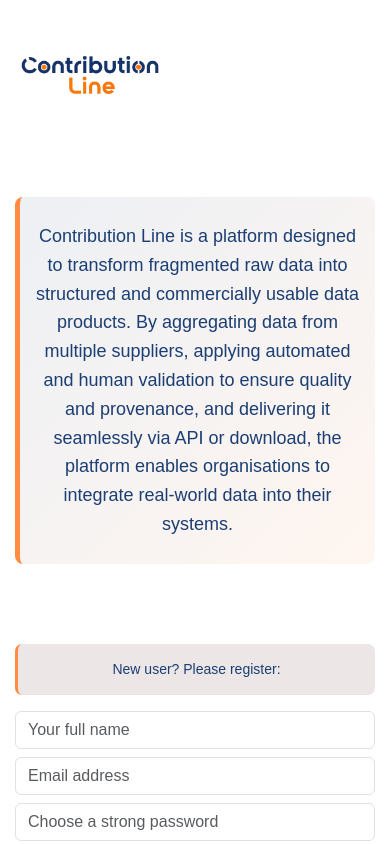
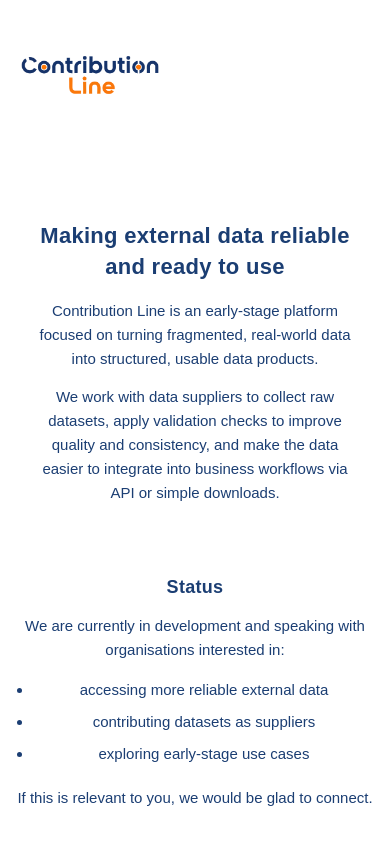
Before and after one commit to Alec-Hajinoff/Contribution_Line_Refinery, a React (Create React App) app in the folder React/: page / in a window 390 px wide. Shown: the top 844 px of the page. Built offline with nearby package versions, Linux system fonts and the light colour scheme.

Commit message:
24/4/26, 7:26

```diff
--- a/React/src/Main.css
+++ b/React/src/Main.css
@@ -5,94 +5,85 @@
 .intro-section {
   margin-bottom: 50px;
   padding: 40px 30px;
-  background: linear-gradient(
-    135deg,
-    rgba(27, 62, 115, 0.08) 0%,
-    rgba(255, 140, 66, 0.08) 100%
-  );
-  border-left: 5px solid #ff8c42;
-  border-radius: 8px;
+  background: transparent;
+  border-left: none;
+  border-radius: 0;
 }
 
 .intro-headline {
   color: #1b3e73;
   font-size: 32px;
   font-weight: 700;
-  margin-bottom: 15px;
+  margin-bottom: 20px;
   margin-top: 0;
   letter-spacing: 0.3px;
   line-height: 1.4;
 }
 
 .intro-text {
-  color: #ff8c42;
+  color: #1b3e73;
   font-size: 18px;
   line-height: 1.6;
-  margin: 0;
-  font-weight: 500;
+  margin-bottom: 16px;
+  margin-top: 0;
 }
 
-.value-points-section {
-  margin-top: 40px;
+.intro-text:last-of-type {
+  margin-bottom: 0;
+}
+
+.status-section {
+  margin-top: 48px;
+  margin-bottom: 48px;
 }
 
 .section-title {
   color: #1b3e73;
   font-size: 24px;
   font-weight: 600;
-  margin-bottom: 30px;
-  text-align: center;
+  margin-bottom: 20px;
+  margin-top: 0;
   letter-spacing: 0.3px;
 }
 
-.value-card {
-  background: #fff;
-  border: 1px solid #e0e0e0;
-  border-radius: 8px;
-  padding: 25px 20px;
-  text-align: center;
-  height: 100%;
-  transition: all 0.3s ease;
-  box-shadow: 0 2px 8px rgba(0, 0, 0, 0.08);
-}
-
-.value-card:hover {
-  border-color: #ff8c42;
-  box-shadow: 0 8px 16px rgba(27, 62, 115, 0.15);
-  transform: translateY(-4px);
-}
-
-.card-icon {
-  font-size: 48px;
-  margin-bottom: 15px;
-  display: inline-block;
-  line-height: 1;
-}
-
-.card-title {
+.status-intro {
   color: #1b3e73;
   font-size: 18px;
-  font-weight: 600;
-  margin-bottom: 12px;
+  line-height: 1.6;
+  margin-bottom: 16px;
   margin-top: 0;
 }
 
-.value-card:hover .card-title {
-  color: #ff8c42;
-}
-
-.card-description {
-  color: #555;
-  font-size: 14px;
-  line-height: 1.6;
-  margin: 0;
-}
-
-.development-paragraph {
+.status-list {
   color: #1b3e73;
   font-size: 18px;
   line-height: 1.6;
+  margin: 16px 0 20px 0;
+  padding-left: 24px;
+}
+
+.status-list li {
+  margin-bottom: 8px;
+}
+
+.status-closing {
+  color: #1b3e73;
+  font-size: 18px;
+  line-height: 1.6;
+  margin-top: 20px;
   margin-bottom: 0;
+}
+
+.contact-section {
+  margin-top: 48px;
+  margin-bottom: 20px;
+}
+
+.contact-email {
+  color: #1b3e73;
+  font-size: 18px;
+  line-height: 1.6;
+  margin: 0;
 }
 
 @media (max-width: 768px) {
@@ -103,38 +94,35 @@
 
   .intro-headline {
     font-size: 26px;
-    margin-bottom: 12px;
+    margin-bottom: 16px;
   }
 
   .intro-text {
     font-size: 16px;
+    margin-bottom: 14px;
   }
 
   .section-title {
     font-size: 20px;
-    margin-bottom: 20px;
+    margin-bottom: 16px;
   }
 
-  .value-card {
-    padding: 20px 15px;
-  }
-
-  .card-icon {
-    font-size: 40px;
-  }
-
-  .card-title {
+  .status-intro,
+  .status-list,
+  .status-list li,
+  .status-closing,
+  .contact-email {
     font-size: 16px;
   }
 
-  .card-description {
-    font-size: 13px;
+  .status-list {
+    padding-left: 20px;
   }
 }
 
 @media (max-width: 576px) {
   .intro-section {
-    padding: 25px 15px;
+    padding: 24px 16px;
   }
 
   .intro-headline {
@@ -149,7 +137,15 @@
     font-size: 18px;
   }
 
-  .card-icon {
-    font-size: 36px;
+  .status-intro,
+  .status-list,
+  .status-list li,
+  .status-closing,
+  .contact-email {
+    font-size: 15px;
+  }
+
+  .status-list {
+    padding-left: 18px;
   }
 }
--- a/React/src/Main.js
+++ b/React/src/Main.js
@@ -5,14 +5,39 @@
   return (
     <div className="main-container">
       <div className="intro-section">
-        <p className="development-paragraph">
-          Contribution Line is a platform designed to transform fragmented raw
-          data into structured and commercially usable data products. By
-          aggregating data from multiple suppliers, applying automated and human
-          validation to ensure quality and provenance, and delivering it
-          seamlessly via API or download, the platform enables organisations to
-          integrate real-world data into their systems.
+        <h1 className="intro-headline">
+          Making external data reliable and ready to use
+        </h1>
+        <p className="intro-text">
+          Contribution Line is an early-stage platform focused on turning
+          fragmented, real-world data into structured, usable data products.
         </p>
+        <p className="intro-text">
+          We work with data suppliers to collect raw datasets, apply validation
+          checks to improve quality and consistency, and make the data easier to
+          integrate into business workflows via API or simple downloads.
+        </p>
+      </div>
+
+      <div className="status-section">
+        <h2 className="section-title">Status</h2>
+        <p className="status-intro">
+          We are currently in development and speaking with organisations
+          interested in:
+        </p>
+        <ul className="status-list">
+          <li>accessing more reliable external data</li>
+          <li>contributing datasets as suppliers</li>
+          <li>exploring early-stage use cases</li>
+        </ul>
+        <p className="status-closing">
+          If this is relevant to you, we would be glad to connect.
+        </p>
+      </div>
+
+      <div className="contact-section">
+        <h2 className="section-title">Contact</h2>
+        <p className="contact-email">team@contributionline.com</p>
       </div>
     </div>
   );
```
